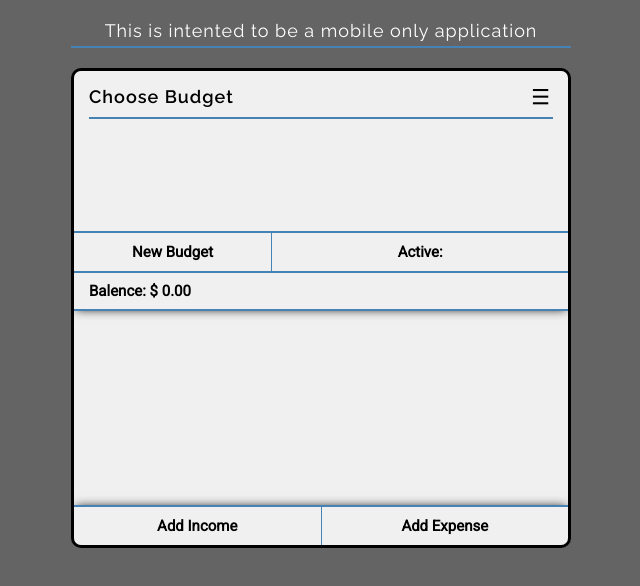
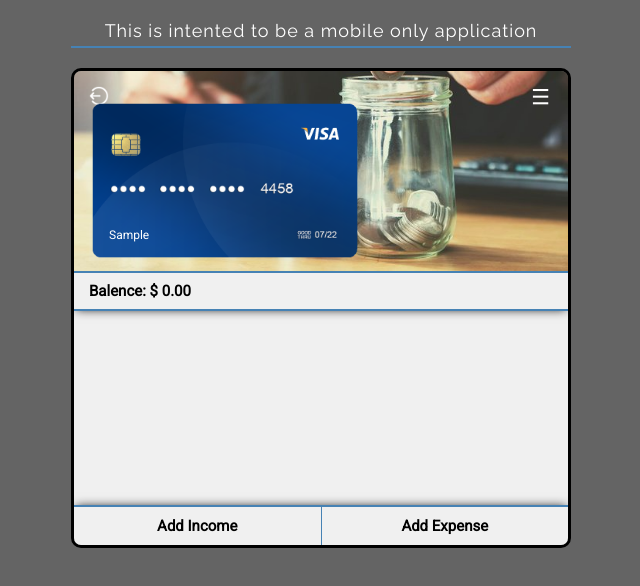
Before and after one commit to capriok/CashFlow, a React (Create React App) app: page / in a window 1280 px wide. Both pictures are taken after typing "Sample" into the empty fields and a click on the button "Proceed". Shown: the top 586 px of the page, without its empty margins (319-959 px from the left). Built offline with nearby package versions, Linux system fonts and the light colour scheme.

Commit message:
logout, bug fixes, no dupe budgets

```diff
--- a/src/App.tsx
+++ b/src/App.tsx
@@ -21,18 +21,16 @@ import {
 import { FormEvent } from './types/types'
 
 export const App: React.FC = () => {
+  const [user, setUser] = useState<User>({
+    isAuth: false, name: ''
+  })
   const [budgets, setBudgets] = useState<BudgetItem[]>([])
+  const [isDeleting, setDeleting] = useState<boolean>(false)
   const [activeBudget, setActiveBudget] = useState<BudgetData>({
     name: '',
     incomes: [],
     expenses: []
   })
-  const [user, setUser] = useState<User>({
-    isAuth: false, name: ''
-  })
-  const [isDeleting, setDeleting] = useState<boolean>(
-    false
-  )
   const [isComposing, setCompose] = useState<IsComposing>({
     income: false, expense: false
   })
@@ -59,6 +57,7 @@ export const App: React.FC = () => {
 
   useEffect(() => {
     isUser && setUser(JSON.parse(isUser))
+    user.isAuth && console.log('User -> ', user.name);
     hasBudgets && setBudgets(JSON.parse(hasBudgets))
     hasActive && setActiveBudget(JSON.parse(hasActive))
   }, [user.isAuth])
@@ -66,12 +65,14 @@ export const App: React.FC = () => {
   useEffect(() => {
     if (user.isAuth) {
       localStorage.setItem(`CF-budgets$${user.name}`, JSON.stringify(budgets))
+      console.log('All Budgets', budgets);
     }
   }, [budgets])
 
   useEffect(() => {
     if (user.isAuth && activeBudget.name !== '') {
       localStorage.setItem(`CF-active$${user.name}`, JSON.stringify(activeBudget))
+      console.log('Active Budget', activeBudget);
     }
   }, [activeBudget])
 
@@ -94,7 +95,7 @@ export const App: React.FC = () => {
 
   const composeSheetType = (type: string): void => {
     if (budgets.length === 0) {
-      alert('Create a budget first')
+      alert('Select a budget first')
       return
     } else {
       if (type === 'income') {
@@ -163,8 +164,6 @@ export const App: React.FC = () => {
         return id2 === id1
       })
     })
-    console.log(incomeFilter);
-
     setActiveBudget({ ...activeBudget, incomes: incomeFilter, expenses: expenseFilter })
     toggleDeletion()
   }
@@ -200,20 +199,14 @@ export const App: React.FC = () => {
       let indexofactive = budgets.findIndex(o => {
         return o.name === activeBudget.name
       })
-      let filteredBudgets = budgets.filter(budget => {
-        return budget.name !== activeBudget.name
-      })
-      let updatedBudgetData = budgets[indexofactive].data = activeBudget
+      let budgetArray = budgets
+      let updatedBudgetData = budgetArray[indexofactive].data = activeBudget
       let updatedBudget = {
-        ...budgets[indexofactive],
+        ...budgetArray[indexofactive],
         data: updatedBudgetData
       }
-      // instead of filtering out old budget and adding the updated budget
-      // make form new budgets arr, spread it, splice in updated one at old index
-      setBudgets([
-        ...filteredBudgets,
-        updatedBudget
-      ])
+      budgetArray.splice(indexofactive, 1, updatedBudget)
+      setBudgets(budgetArray)
     }
   }, [activeBudget])
 
@@ -224,8 +217,6 @@ export const App: React.FC = () => {
 
   useEffect(() => {
     calculateResults()
-    console.log(activeBudget);
-
   }, [activeBudget.incomes, activeBudget.expenses])
 
   return (
@@ -237,8 +228,10 @@ export const App: React.FC = () => {
           : <>
             <AppHeader
               user={user}
+              setUser={setUser}
               budgets={budgets}
               activeBudget={activeBudget}
+              setActiveBudget={setActiveBudget}
               setBudgets={setBudgets}
               handlebudgetSelect={handlebudgetSelect} />
             <SheetHead
--- a/src/app.scss
+++ b/src/app.scss
@@ -124,6 +124,12 @@ $main-section: rgb(215, 215, 215);
       bottom: 25px;
       color: white;
       text-transform: capitalize;
+    }
+    .logout {
+      width: 20px;
+      position: absolute;
+      top: 15px;
+      left: 15px;
     }
     .menu-btn {
       z-index: 100;
--- a/src/components/action-box.tsx
+++ b/src/components/action-box.tsx
@@ -1,5 +1,8 @@
 import React from 'react'
-import { IsComposing } from '../interfaces/interfaces'
+
+import {
+  IsComposing
+} from '../interfaces/interfaces'
 
 interface Props {
   composeType: (type: string) => void
--- a/src/components/app-header.tsx
+++ b/src/components/app-header.tsx
@@ -2,8 +2,19 @@ import React, { useState } from 'react'
 
 import short from 'short-uuid'
 
-import { User, BudgetItem, BudgetData } from '../interfaces/interfaces'
-import { SetBudgets, FormEvent } from '../types/types'
+import logout from '../images/logout.png'
+
+import {
+  User,
+  BudgetItem,
+  BudgetData
+} from '../interfaces/interfaces'
+import {
+  SetUser,
+  SetBudgets,
+  SetActiveBudget,
+  FormEvent
+} from '../types/types'
 
 import banner from '../images/head-banner.jpg'
 import card from '../images/head-cc.png'
@@ -12,8 +23,10 @@ import deletePNG from '../images/delete.png'
 
 interface Props {
   user: User
+  setUser: SetUser
   budgets: BudgetItem[]
   activeBudget: BudgetData
+  setActiveBudget: SetActiveBudget
   setBudgets: SetBudgets
   handlebudgetSelect: (i: number) => void
 }
@@ -22,22 +35,44 @@ const AppHeader: React.FC<Props> = ({
   user,
   budgets,
   activeBudget,
+  setActiveBudget,
   setBudgets,
   handlebudgetSelect }) => {
 
-  const [menuOpen, setMenu] = useState<boolean>(true)
+  const [menuOpen, setMenu] = useState<boolean>(false)
   const [composing, setComposing] = useState<boolean>(false)
   const [budgetName, setBudgetName] = useState<string>('')
 
   const deleteBugdet = (index: number) => {
-    let newBudgets = budgets.filter((b, i) => i !== index)
+    let newBudgets = budgets.filter((b, i) => {
+      return i !== index
+    })
     setBudgets(newBudgets);
+    let indexofactive = budgets.findIndex(o => {
+      return o.name === activeBudget.name
+    })
+    if (index === indexofactive) {
+      setActiveBudget({
+        name: '',
+        incomes: [],
+        expenses: []
+      })
+      localStorage.removeItem(`CF-active$${user.name}`)
+    }
   }
 
   const handleForm = (e: FormEvent) => {
     e.preventDefault()
     let id = short.generate();
-    if (budgetName) {
+
+    let isDupe = false
+    budgets.forEach(({ name }) => {
+      if (name === budgetName) {
+        return isDupe = true
+      }
+    })
+
+    if (budgetName && !isDupe) {
       setBudgets([
         ...budgets, {
           isActive: false,
@@ -56,8 +91,7 @@ const AppHeader: React.FC<Props> = ({
 
   return (
     <header className="app-header">
-      <p
-        className={menuOpen ? 'menu-btn inv' : 'menu-btn'}
+      <p className={menuOpen ? 'menu-btn inv' : 'menu-btn'}
         onClick={() => setMenu(!menuOpen)}>☰</p>
       {menuOpen
         ? <div className="header-menu">
@@ -100,11 +134,15 @@ const AppHeader: React.FC<Props> = ({
           </div>
         </div>
         : <>
+          <img className="logout" src={logout} alt="" onClick={() => {
+            localStorage.removeItem('CF-user')
+            window.location.href = '/'
+          }} />
           <div className="banner">
             <img src={banner} alt="" />
           </div>
           <img className="cc" src={card} alt="" />
-          <p className="username">{user.name}</p>
+          <p className="username" >{user.name}</p>
         </>
       }
     </header>
--- a/src/types/types.tsx
+++ b/src/types/types.tsx
@@ -1,4 +1,4 @@
-import { User, IsComposing, NewItem, BudgetItem } from '../interfaces/interfaces';
+import { User, IsComposing, NewItem, BudgetItem, BudgetData } from '../interfaces/interfaces';
 import { Dispatch } from 'react';
 
 export type InputEvent = React.ChangeEvent<HTMLInputElement>
@@ -8,3 +8,4 @@ export type SetComposing = Dispatch<IsComposing>
 export type SetNewItem = Dispatch<NewItem>
 export type SetUser = Dispatch<User>
 export type SetBudgets = Dispatch<BudgetItem[]>
+export type SetActiveBudget = Dispatch<BudgetData>
```
Also changed, not shown: src/components/data-sheet.tsx (+12 -2 lines), src/components/greet-box.tsx (+8 -2 lines), src/components/sheet-head.tsx (+6 -1 lines), src/images/logout.png (added).
